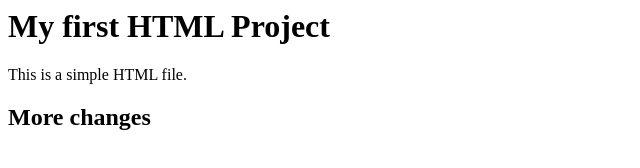
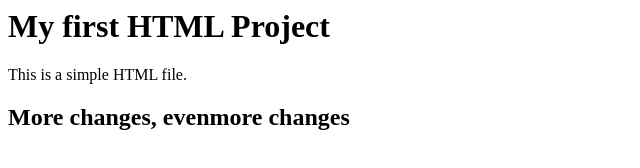
Before and after one commit to rowanhen/my-first-remote-repo, a plain HTML site: page index.html in a window 1280 px wide. Shown: the whole page, without its empty margins (0-640 px from the left). Drawn offline with Linux system fonts and the light colour scheme.

Commit message:
More html changes

```diff
--- a/index.html
+++ b/index.html
@@ -1,3 +1,3 @@
 <h1>My first HTML Project</h1>
 <p>This is a simple HTML file.</p>
-<h2>More changes</h2>
+<h2>More changes, evenmore changes</h2>
```
